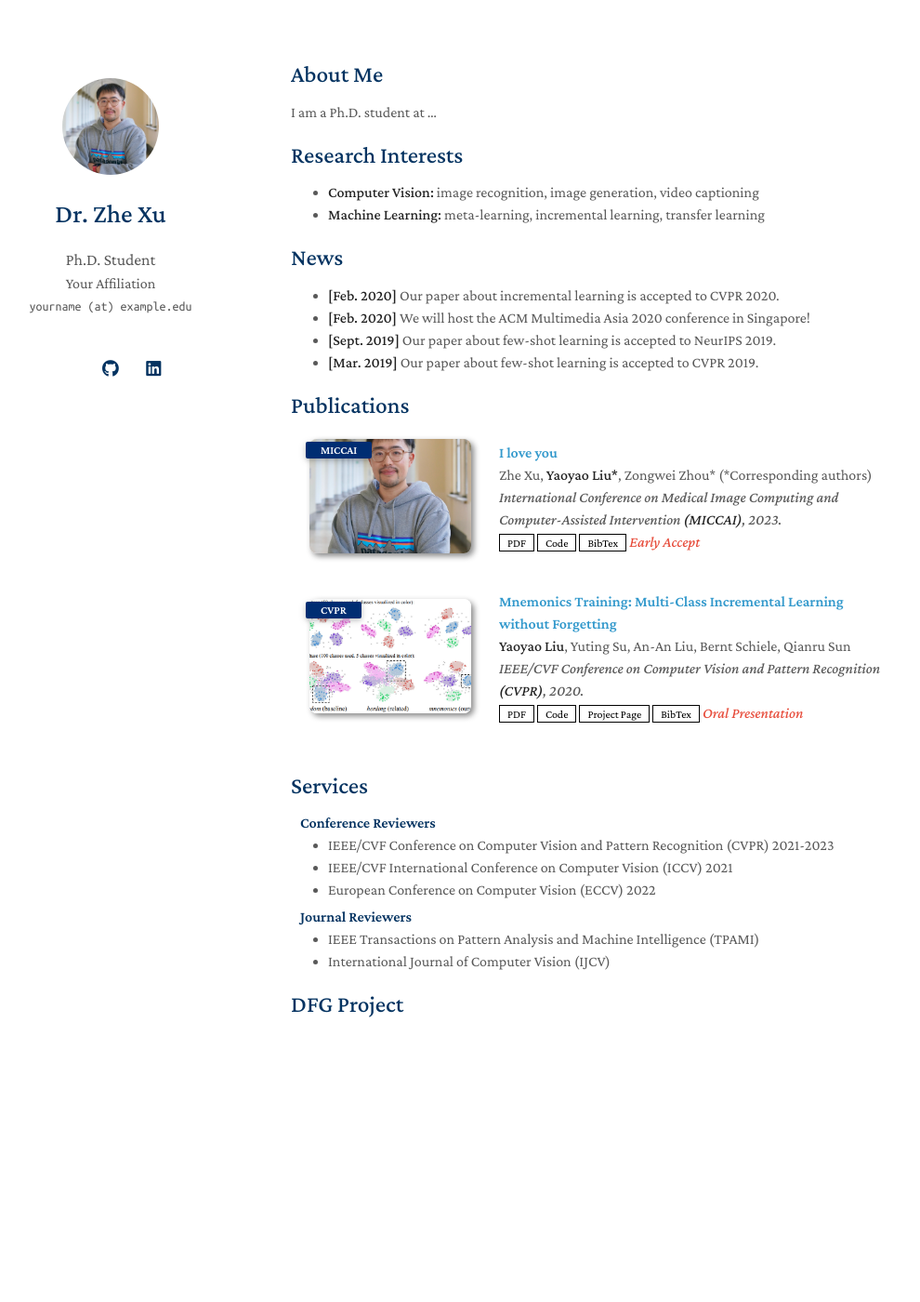
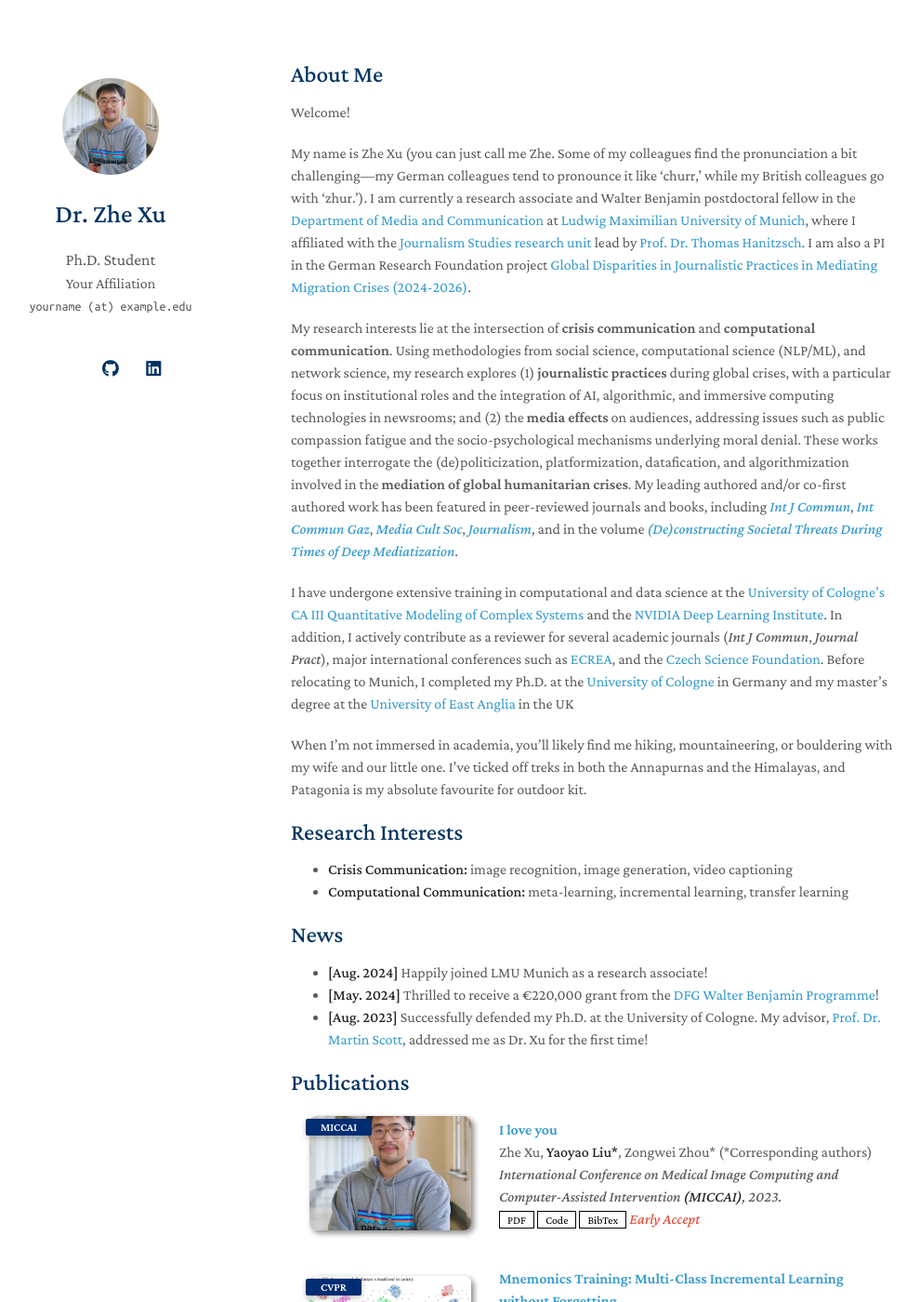
Before and after one commit to zhexuphd/home, a Jekyll site: the page built from index.md, in a window 1280 px wide and 1400 px high. Shown: the whole window at 93% size, without its empty margins (157-1147 px from the left). Built offline with Jekyll 4.4.1, drawn with Linux system fonts in a browser that asks for light colours; a style sheet for code colours, icons or effects is not loaded; our own code applies the rules of GitHub Pages for plain Markdown files.

Commit message:
Update index.md

```diff
--- a/index.md
+++ b/index.md
@@ -4,19 +4,26 @@ layout: homepage
 
 ## About Me
 
-I am a Ph.D. student at ...
+Welcome!
+
+My name is Zhe Xu (you can just call me Zhe. Some of my colleagues find the pronunciation a bit challenging—my German colleagues tend to pronounce it like 'churr,' while my British colleagues go with 'zhur.'). I am currently a research associate and Walter Benjamin postdoctoral fellow in the [Department of Media and Communication](https://www.ifkw.uni-muenchen.de/index.html) at [Ludwig Maximilian University of Munich](https://www.lmu.de/en/), where I affiliated with the [Journalism Studies research unit](https://www.ifkw.uni-muenchen.de/lehrbereiche/hanitzsch/hanitzsch_profil/index.html) lead by [Prof. Dr. Thomas Hanitzsch](https://www.ifkw.uni-muenchen.de/organisation/personen/professoren/hanitzsch_thomas/index.html). I am also a PI in the German Research Foundation project [Global Disparities in Journalistic Practices in Mediating Migration Crises (2024-2026)](https://gepris.dfg.de/gepris/projekt/539233881?context=projekt&task=showDetail&id=539233881&).
+
+My research interests lie at the intersection of <b>crisis communication</b> and <b>computational communication</b>. Using methodologies from social science, computational science (NLP/ML), and network science, my research explores (1) <b>journalistic practices</b> during global crises, with a particular focus on institutional roles and the integration of AI, algorithmic, and immersive computing technologies in newsrooms; and (2) the <b>media effects</b> on audiences, addressing issues such as public compassion fatigue and the socio-psychological mechanisms underlying moral denial. These works together interrogate the (de)politicization, platformization, datafication, and algorithmization involved in the <b>mediation of global humanitarian crises</b>. My leading authored and/or co-first authored work has been featured in peer-reviewed journals and books, including [<i>Int J Commun</i>](https://ijoc.org/index.php/ijoc/article/view/19850), [<i>Int Commun Gaz</i>](https://doi.org/10.1177/17480485231216583), [<i>Media Cult Soc</i>](https://journals.sagepub.com/doi/abs/10.1177/01634437231155339), [<i>Journalism</i>](https://journals.sagepub.com/doi/abs/10.1177/14648849231206924), and in the volume [<i>(De)constructing Societal Threats During Times of Deep Mediatization</i>](https://www.routledge.com/Deconstructing-Societal-Threats-During-Times-of-Deep-Mediatization/Reilly-Salojarvi/p/book/9781032566825?srsltid=AfmBOopxXUTQTbEmhs3a9IGUdfOHPwEkUVSkvYxx-3UR4WaoGStidOEb).
+
+I have undergone extensive training in computational and data science at the [University of Cologne's CA III Quantitative Modeling of Complex Systems](http://ml-school.uni-koeln.de/) and the [NVIDIA Deep Learning Institute](https://learn.nvidia.com/courses/course-detail?course_id=course-v1:DLI+C-FX-06+V2). In addition, I actively contribute as a reviewer for several academic journals (<i>Int J Commun</i>, <i>Journal Pract</i>), major international conferences such as [ECREA](https://ecrea.eu/), and the [Czech Science Foundation](https://gacr.cz/en/). Before relocating to Munich, I completed my Ph.D. at the [University of Cologne](https://portal.uni-koeln.de/es/uoc-home) in Germany and my master’s degree at the [University of East Anglia](https://www.uea.ac.uk/) in the UK
+
+When I’m not immersed in academia, you’ll likely find me hiking, mountaineering, or bouldering with my wife and our little one. I’ve ticked off treks in both the Annapurnas and the Himalayas, and Patagonia is my absolute favourite for outdoor kit.
 
 ## Research Interests
 
-- **Computer Vision:** image recognition, image generation, video captioning
-- **Machine Learning:** meta-learning, incremental learning, transfer learning
+- **Crisis Communication:** image recognition, image generation, video captioning
+- **Computational Communication:** meta-learning, incremental learning, transfer learning
 
 ## News
 
-- **[Feb. 2020]** Our paper about incremental learning is accepted to CVPR 2020.
-- **[Feb. 2020]** We will host the ACM Multimedia Asia 2020 conference in Singapore!
-- **[Sept. 2019]** Our paper about few-shot learning is accepted to NeurIPS 2019.
-- **[Mar. 2019]** Our paper about few-shot learning is accepted to CVPR 2019.
+- **[Aug. 2024]** Happily joined LMU Munich as a research associate!
+- **[May. 2024]** Thrilled to receive a €220,000 grant from the [DFG Walter Benjamin Programme](https://www.dfg.de/en/research-funding/funding-opportunities/programmes/individual/walter-benjamin)!
+- **[Aug. 2023]** Successfully defended my Ph.D. at the University of Cologne. My advisor, [Prof. Dr. Martin Scott](https://research-portal.uea.ac.uk/en/persons/martin-scott), addressed me as Dr. Xu for the first time!
 
 {% include_relative _includes/publications.md %}
 
```
